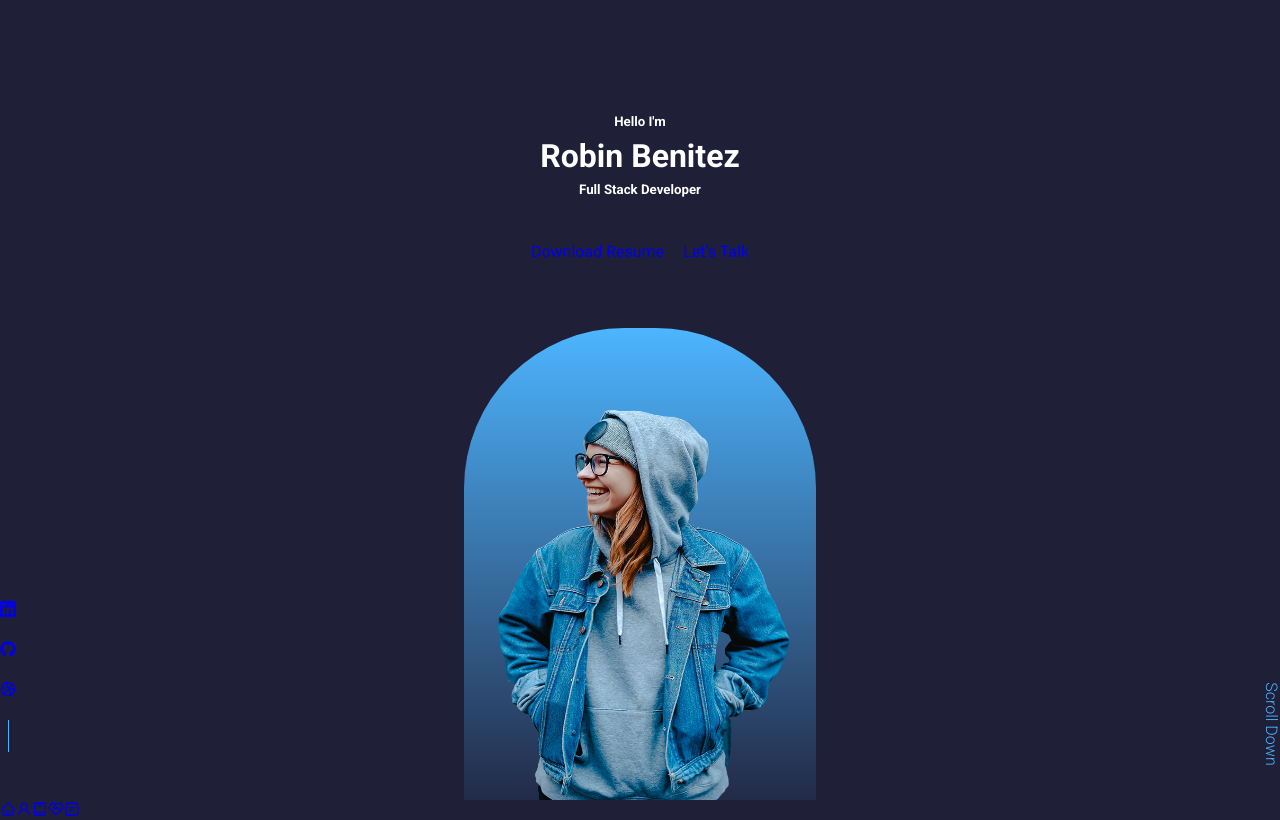
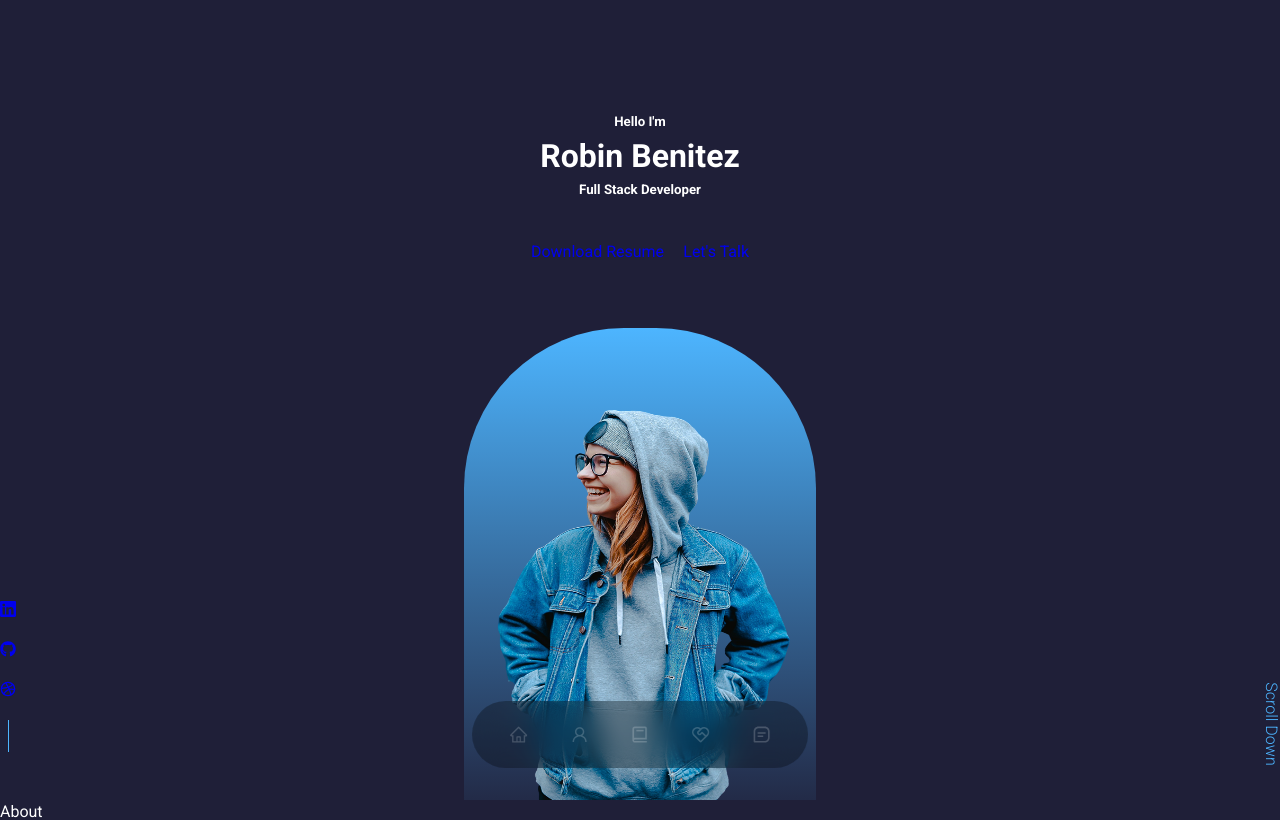
Before and after one commit to robinbenitezmora/Portfolio-Full-Stack-Robin, a React (Create React App) app: page / in a window 1280 px wide. Shown: the top 820 px of the page. Built offline with nearby package versions, Linux system fonts and the light colour scheme.

Commit message:
Add styles to the 'nav' component

```diff
--- a/src/components/nav/nav.css
+++ b/src/components/nav/nav.css
@@ -0,0 +1,32 @@
+nav {
+  display: flex;
+  flex-direction: row;
+  background: rgba(0, 0, 0, 0.3);
+  position: fixed;
+  width: max-content;
+  padding: 0.7rem 1.5rem;
+  z-index: 100;
+  left: 50%;
+  transform: translateX(-50%);
+  bottom: 2rem;
+  gap: 1rem;
+  border-radius: 3rem;
+  backdrop-filter: blur(15px);
+}
+
+nav a {
+  display: flex;
+  background: transparent;
+  color: var(--color-light);
+  font-size: 1.2rem;
+  padding: 0.8rem;
+  border-radius: 50%;
+}
+
+nav a:hover {
+  background: var(--color-primary-variant);
+}
+
+nav a:hover svg {
+  color: var(--color-white);
+}
```
